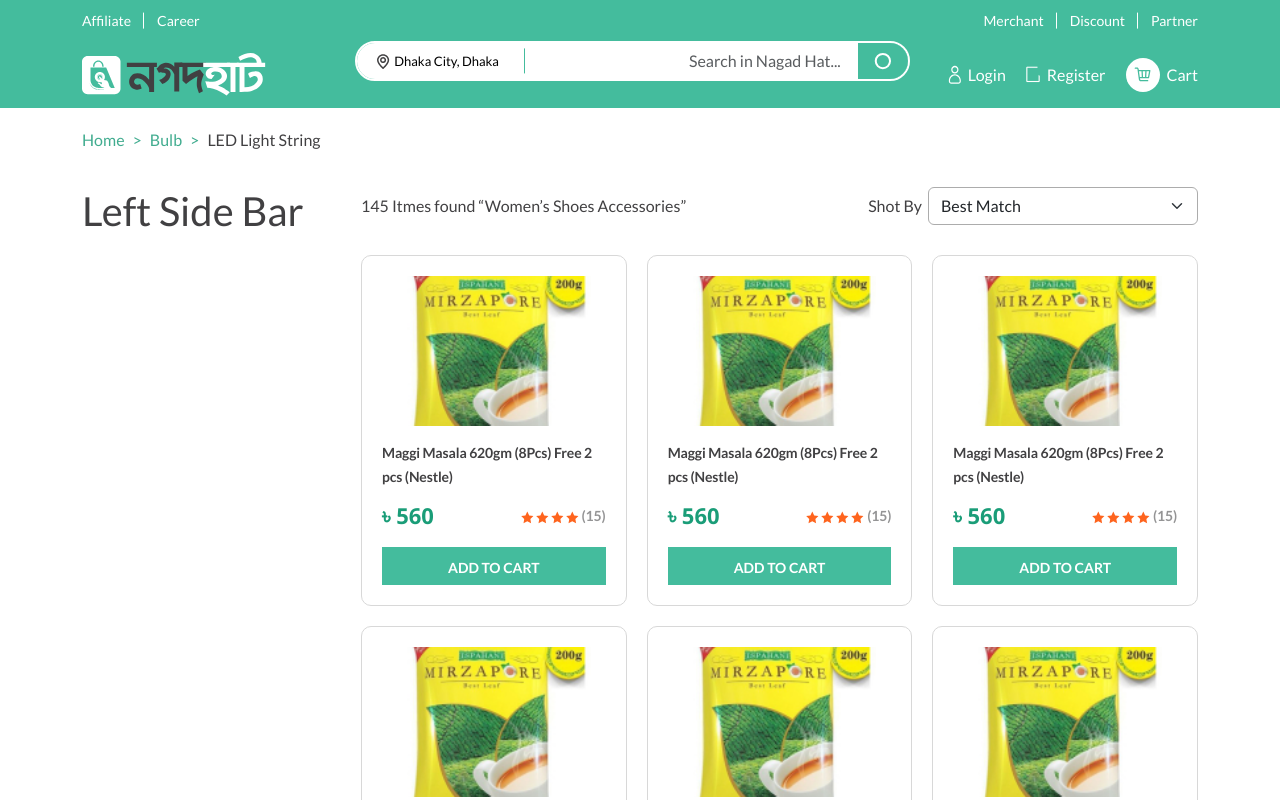
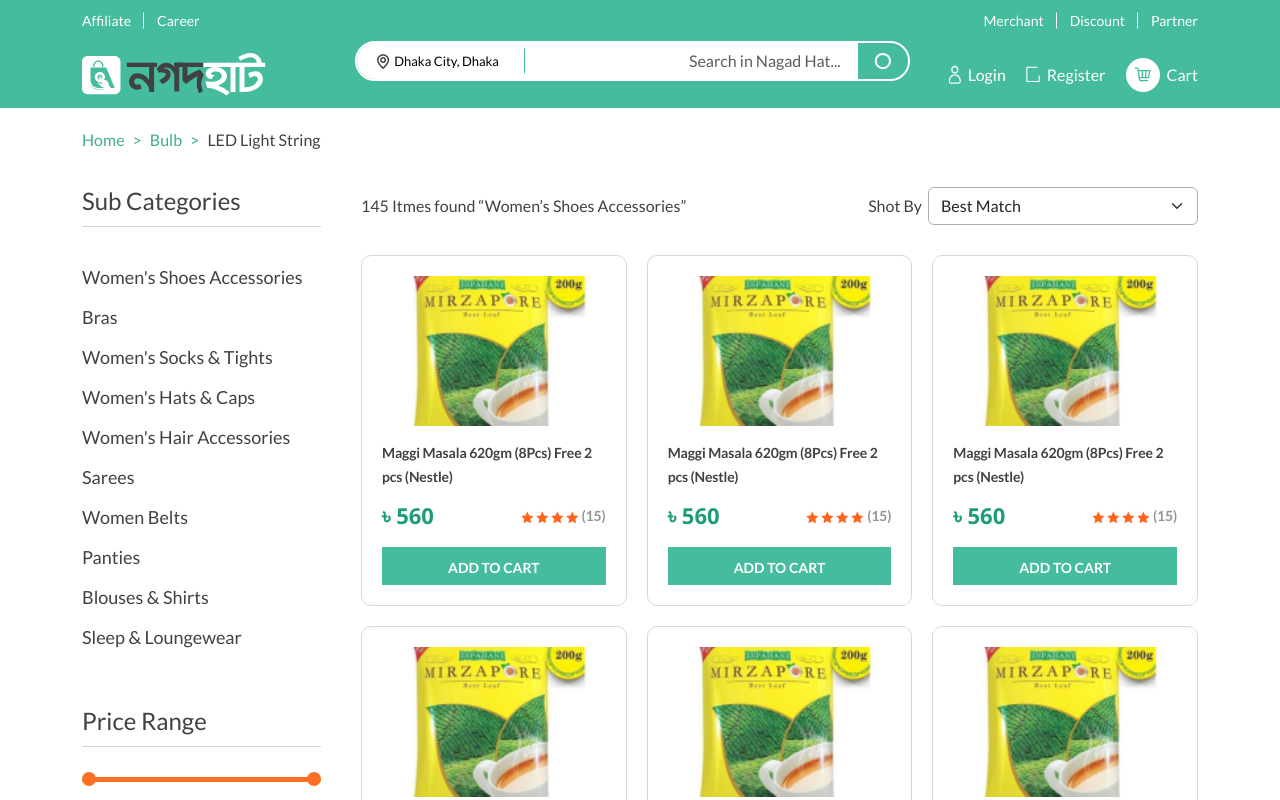
Before and after one commit to FayzulIslamFaisal/next-store, a Next.js app: page /category in a window 1280 px wide. Shown: the top 800 px of the page. Built offline with nearby package versions, Linux system fonts and the light colour scheme.

Commit message:
product category left sidebar and service section

```diff
--- a/app/category/page.jsx
+++ b/app/category/page.jsx
@@ -1,8 +1,11 @@
+"use client"
+import { useState, useEffect } from 'react';
 import Image from "next/image"
 import Breadcrumb from "../components/productDetail/Breadcrumb"
 import Link from "next/link"
 import SectionTitle from "../components/SectionTitle"
 import ProductCategories from "../components/ProductCategories"
+import Service from "../components/Service"
 
 const ProductCategory = () => {
     const categoryProductData = [
@@ -104,6 +107,68 @@ const ProductCategory = () => {
             title: "Bedding Accessories",
         },
     ];
+    const serviceItems = [
+        {
+            imageurl: "/images/pickup.svg",
+            altText: "pickup image",
+            title: " Fast Delivery",
+            subTitle: "Free For All Type Order",
+        },
+        {
+            imageurl: "/images/gift-cart.svg",
+            altText: "gift cart",
+            title: " Best Quality",
+            subTitle: "Best Product Peices",
+        },
+        {
+            imageurl: "/images/gift-box.svg",
+            altText: "gift box",
+            title: " Exchange Offer",
+            subTitle: "One Day To Changes",
+        },
+        {
+            imageurl: "/images/headphone.svg",
+            altText: "headphone",
+            title: "  Help Center",
+            subTitle: "Support System 24/7",
+        },
+    ];
+
+    const [sliderOne, setSliderOne] = useState(0);
+    const [sliderTwo, setSliderTwo] = useState(1000);
+    const [sliderMaxValue, setSliderMaxValue] = useState(1000);
+    const [minGap, setMinGap] = useState(0);
+
+    useEffect(() => {
+        slideOne();
+        slideTwo();
+    }, []);
+
+    function slideOne() {
+        if (parseInt(sliderTwo) - parseInt(sliderOne) <= minGap) {
+            setSliderOne(parseInt(sliderTwo) - minGap);
+        }
+        fillColor();
+    }
+
+    function slideTwo() {
+        if (parseInt(sliderTwo) - parseInt(sliderOne) <= minGap) {
+            setSliderTwo(parseInt(sliderOne) + minGap);
+        }
+        fillColor();
+    }
+
+    function fillColor() {
+        const percent1 = (sliderOne / sliderMaxValue) * 100;
+        const percent2 = (sliderTwo / sliderMaxValue) * 100;
+        // Update slider track style
+        const sliderTrack = document.querySelector(".slider-track");
+        if (sliderTrack) {
+            sliderTrack.style.background = `linear-gradient(to right, var(--color-FC7024) ${percent1}% , var(--color-FC7024) ${percent1}% , var(--color-FC7024) ${percent2}%, var(--color-FC7024) ${percent2}%)`;
+        }
+    }
+
+
     return (
         <>
             <section className="product-category-wrapper">
@@ -114,7 +179,41 @@ const ProductCategory = () => {
                             <div className="product-category-details">
                                 <aside className="product-category-left-Side">
                                     <div className="category-left-Side-info">
-                                        <h1>Left Side Bar</h1>
+                                        <div className="category-left-section-title">
+                                            <h2>Sub Categories</h2>
+                                        </div>
+                                        <div className="product-sub-category-area sub-category-pb40">
+                                            <ul>
+                                                <li><Link href="#">Women's Shoes Accessories </Link></li>
+                                                <li><Link href="#">Bras</Link></li>
+                                                <li><Link href="#">Women's Socks & Tights</Link></li>
+                                                <li><Link href="#">Women's Hats & Caps</Link></li>
+                                                <li><Link href="#">Women's Hair Accessories</Link></li>
+                                                <li><Link href="#">Sarees</Link></li>
+                                                <li><Link href="#">Women Belts</Link></li>
+                                                <li><Link href="#">Panties</Link></li>
+                                                <li><Link href="#">Blouses & Shirts</Link></li>
+                                                <li><Link href="#">Sleep & Loungewear</Link></li>
+                                                <li><Link href="#">Women's Gloves</Link></li>
+                                            </ul>
+                                        </div>
+                                        <div className="category-left-section-title">
+                                            <h2>Price Range</h2>
+                                        </div>
+                                        <div className="product-category-range-area sub-category-pb40">
+                                            <div className="product-category-range">
+                                                <div className="slider-track"></div>
+                                                <input type="range" min="0" max="1000" value={sliderOne} id="slider-1" onChange={slideOne} />
+                                                <input type="range" min="0" max="1000" value={sliderTwo} id="slider-2" onChange={slideTwo} />
+                                            </div>
+                                            <div className="product-category-rang-info d-flex align-items-center justify-content-between">
+                                                <div className="product-category-rang-value" id="range1">৳ {sliderOne}</div>
+                                                <div className="product-category-rang-value" id="range2">৳ {sliderTwo}</div>
+                                            </div>
+                                        </div>
+                                        <div className="category-left-section-title">
+                                            <h2>Brand</h2>
+                                        </div>
                                     </div>
                                 </aside>
                                 <main className="product-category-right-Side">
@@ -868,12 +967,13 @@ const ProductCategory = () => {
                                             </div>
                                         </div>
                                         <SectionTitle title="Featured Brands" />
-                                        <ProductCategories categoryProductData={categoryProductData}  countRows={1} sliderShowCount={6} slidesScrollCount={6} />
+                                        <ProductCategories categoryProductData={categoryProductData} isHome={false} />
                                     </div>
                                 </main>
                             </div>
                         </div>
                     </div>
+                    <Service serviceItems={serviceItems} />
                 </div>
             </section>
 
--- a/app/components/Footer.jsx
+++ b/app/components/Footer.jsx
@@ -17,7 +17,7 @@ function Footer() {
         { title: "Quiz", path: "#" },
     ];
     const myAccoutOptions = [
-        { title: "Login", path: "#" },
+        { title: "Login", path: "/login" },
         { title: "Be an Affiliate", path: "#" },
         { title: "Be a Merchant", path: "#" },
         { title: "Discount Partner", path: "#" },
--- a/app/components/ProductCategories.jsx
+++ b/app/components/ProductCategories.jsx
@@ -4,14 +4,14 @@ import "slick-carousel/slick/slick.css";
 import "slick-carousel/slick/slick-theme.css";
 import ProductCategoryItem from "./ProductCategoryItem";
 
-const ProductCategories = ({ categoryProductData, countRows = 2, sliderShowCount = 8, slidesScrollCount = 8, isHome = true }) => {
+const ProductCategories = ({ categoryProductData, isHome = true }) => {
     const settings = {
         dots: false,
         infinite: true,
         speed: 500,
-        slidesToShow: sliderShowCount,
-        slidesToScroll: slidesScrollCount,
-        rows: countRows,
+        slidesToShow: isHome ? 8 : 6,
+        slidesToScroll: isHome ? 8 : 6,
+        rows: isHome ? 2 : 1,
         arrows: false,
         // nextArrow: <p>Next slide</p>,
         // prevArrow: <p>Prev slide</p>,
@@ -19,8 +19,8 @@ const ProductCategories = ({ categoryProductData, countRows = 2, sliderShowCount
             {
                 breakpoint: 1500,
                 settings: {
-                    slidesToShow: 6,
-                    slidesToScroll: 6,
+                    slidesToShow: isHome ? 6 : 4,
+                    slidesToScroll: isHome ? 6 : 4,
                     arrows: true,
                     // nextArrow: <p>Next slide</p>,
                     // prevArrow: <p>Prev slide</p>,
--- a/public/css/common.css
+++ b/public/css/common.css
@@ -30,6 +30,9 @@
     --color-949495: #949495;
     --color-ACACAC: #ACACAC;
     --color-8F8F8F: #8F8F8F;
+    --color-FFEEEE: #FFEEEE;
+    --color-646464: #646464;
+    --color-FC7024: #FC7024;
 }
 
 ul {
--- a/public/css/product-category.css
+++ b/public/css/product-category.css
@@ -19,6 +19,157 @@
 }
 
 /************************* End product-category-details   *******************/
+
+/********************** Start product-category-left-Side *******************/
+.category-left-section-title h2 {
+    font-size: 24px;
+    font-weight: 400;
+    margin-bottom: 10px;
+}
+
+.category-left-section-title {
+    border-bottom: 1px solid var(--color-D6D6D6);
+    margin-bottom: 20px;
+}
+
+.product-sub-category-area {
+    padding-top: 10px;
+}
+
+.sub-category-pb40 {
+    padding-bottom: 40px;
+}
+
+/*Start custom scrollbar css */
+.product-sub-category-area ul {
+    height: 410px;
+    overflow-y: scroll;
+    overflow-x: hidden;
+}
+
+.product-sub-category-area ul::-webkit-scrollbar {
+    width: 5px;
+    height: 100%;
+}
+
+.product-sub-category-area ul::-webkit-scrollbar-track {
+    background: var(--color-FFEEEE);
+    -webkit-border-radius: 10px;
+    border-radius: 10px;
+}
+
+.product-sub-category-area ul::-webkit-scrollbar-thumb {
+    -webkit-border-radius: 10px;
+    border-radius: 10px;
+    background: transparent;
+    border-top: 60px solid var(--color-646464);
+    cursor: pointer;
+}
+
+/*Start custom scrollbar css */
+
+.product-category-range-area {
+    padding-top: 15px;
+}
+
+.product-category-rang-info {
+    padding-top: 23px;
+}
+
+/*Start custom input type rang css */
+.product-category-range {
+    position: relative;
+    width: 100%;
+}
+
+.product-category-range input[type="range"] {
+    -webkit-appearance: none;
+    -moz-appearance: none;
+    appearance: none;
+    width: 100%;
+    outline: none;
+    position: absolute;
+    top: 100%;
+    transform: translateY(-100%);
+    background-color: transparent;
+    pointer-events: none;
+}
+
+.product-category-range .slider-track {
+    width: 100%;
+    height: 5px;
+    position: absolute;
+    top: 100%;
+    transform: translateY(-100%);
+    border-radius: 5px;
+    background: var(--color-FC7024);
+}
+
+.product-category-range input[type="range"]::-webkit-slider-runnable-track {
+    -webkit-appearance: none;
+    height: 5px;
+}
+
+.product-category-range input[type="range"]::-moz-range-track {
+    -moz-appearance: none;
+    height: 5px;
+}
+
+.product-category-range input[type="range"]::-ms-track {
+    appearance: none;
+    height: 5px;
+}
+
+.product-category-range input[type="range"]::-webkit-slider-thumb {
+    -webkit-appearance: none;
+    height: 14px;
+    width: 14px;
+    background: var(--color-FC7024);
+    cursor: pointer;
+    margin-top: -5px;
+    pointer-events: auto;
+    border-radius: 50%;
+}
+
+.product-category-range input[type="range"]::-moz-range-thumb {
+    --webkit-appearance: none;
+    height: 14px;
+    width: 14px;
+    cursor: pointer;
+    border-radius: 50%;
+    background: var(--color-FC7024);
+    pointer-events: auto;
+    border: none;
+}
+
+.product-category-range input[type="range"]::-ms-thumb {
+    appearance: none;
+    height: 14px;
+    width: 14px;
+    cursor: pointer;
+    border-radius: 50%;
+    background: var(--color-FC7024);
+    pointer-events: auto;
+}
+
+.product-category-range input[type="range"]:active::-webkit-slider-thumb {
+    background: var(--color-414042);
+    border: 1px solid var(--color-FC7024);
+}
+
+/*End custom input type rang css */
+
+.product-category-rang-value {
+    font-size: 18px;
+}
+
+.product-sub-category-area ul li {
+    font-size: 18px;
+    line-height: 40px;
+}
+
+/**********************  End product-category-left-Side *******************/
+
 /************************ Start product-category-right-Side ****************/
 .all-category-item p {
     font-size: 16px;
```
Also changed, not shown: public/js/custom.js (+49 -15 lines).
